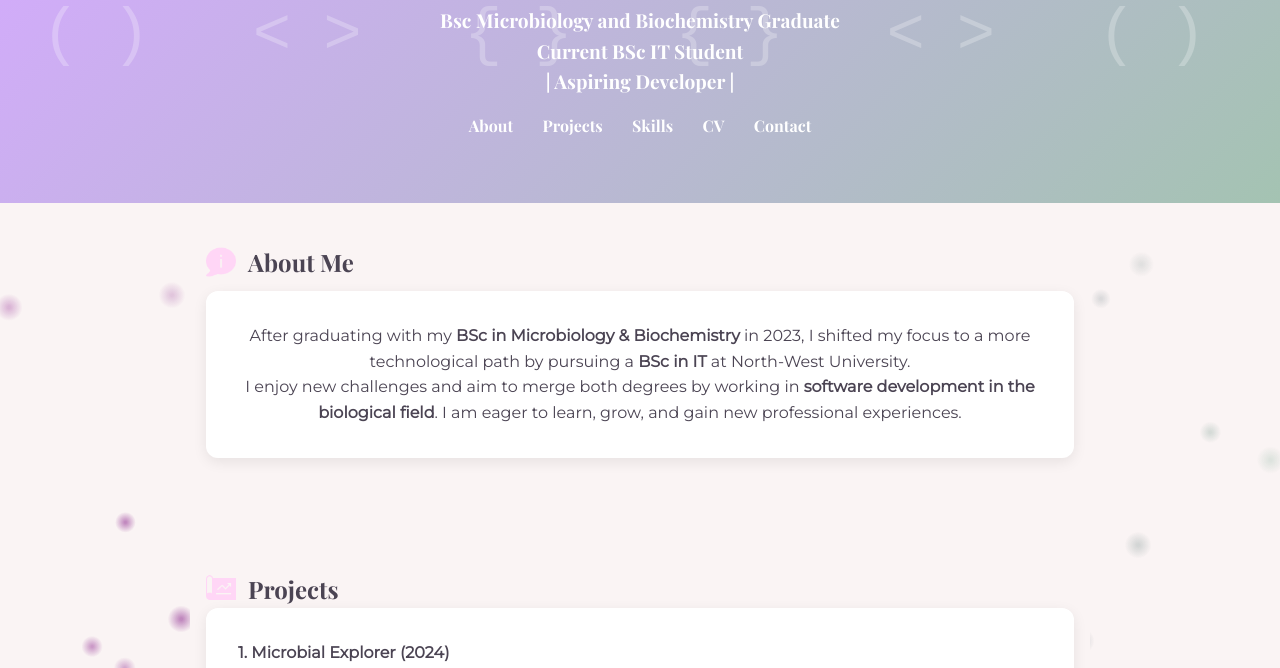
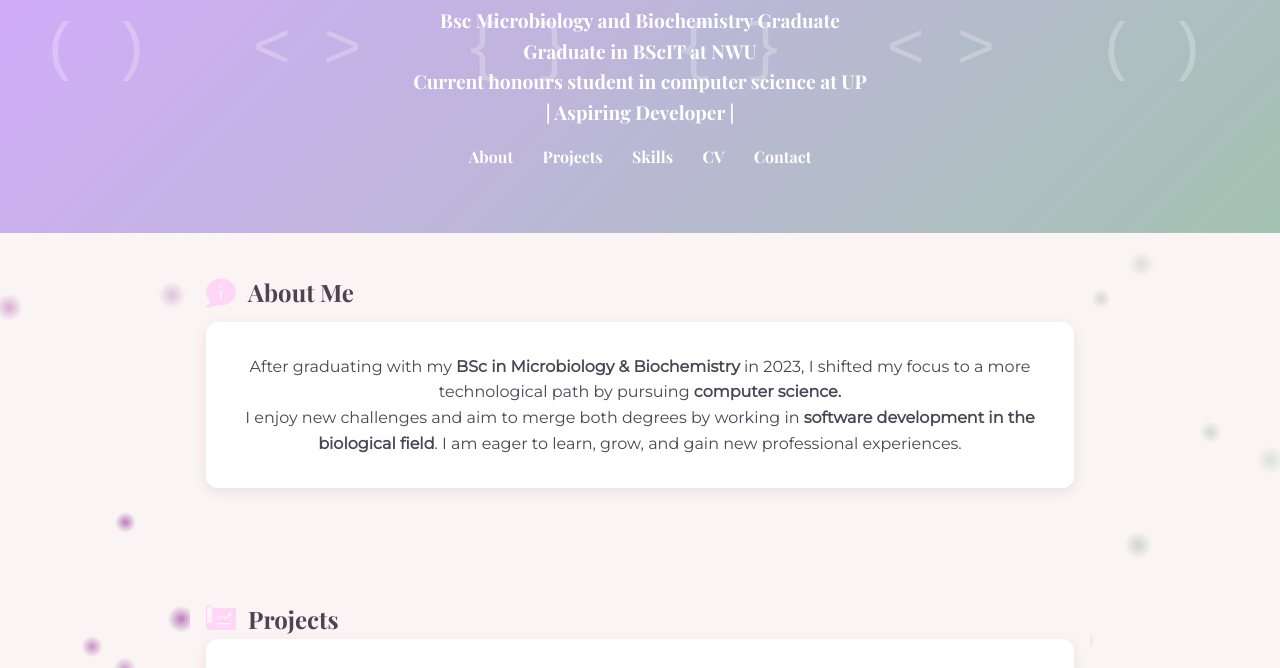
Before and after one commit to Tracy-LeeOberem/Tracy-LeeOberem.github.io, a plain HTML site: page index.html in a window 1280 px wide. Shown: the part 131-799 px from the top of the page. Drawn offline with nearby package versions, Linux system fonts and the light colour scheme.

Commit message:
Update educational background in index.html

```diff
--- a/index.html
+++ b/index.html
@@ -21,7 +21,9 @@
     <p>
       Bsc Microbiology and Biochemistry Graduate
       <br />
-      Current BSc IT Student
+      Graduate in BScIT at NWU
+      <br />
+      Current honours student in computer science at UP
       <br />
       | Aspiring Developer |
     </p>
@@ -43,7 +45,7 @@
     <div class="card about" style="text-align: center; margin-top: 10px;">
       <p>
         After graduating with my <strong>BSc in Microbiology &amp; Biochemistry</strong> in 2023, I shifted my focus to a more
-        technological path by pursuing a <strong>BSc in IT</strong> at North-West University.
+        technological path by pursuing <strong>computer science.</strong>
         <br />
         I enjoy new challenges and aim to merge both degrees by working in <strong>software development in the biological
           field</strong>. I am eager to learn, grow, and gain new professional experiences.
```
